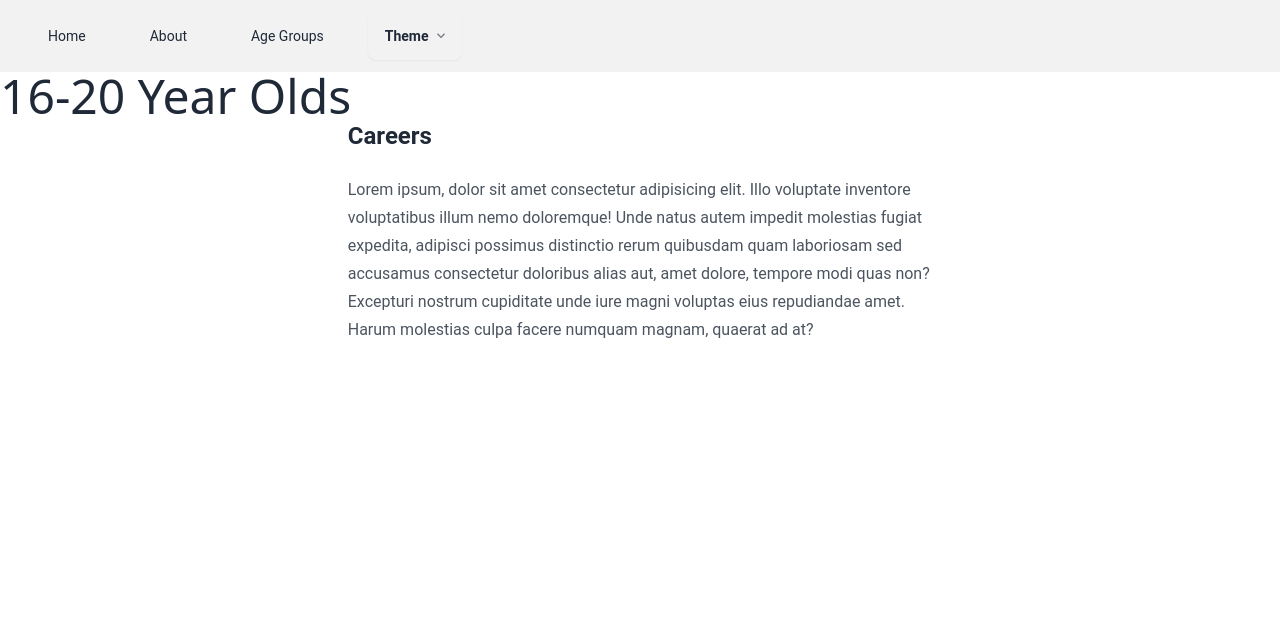
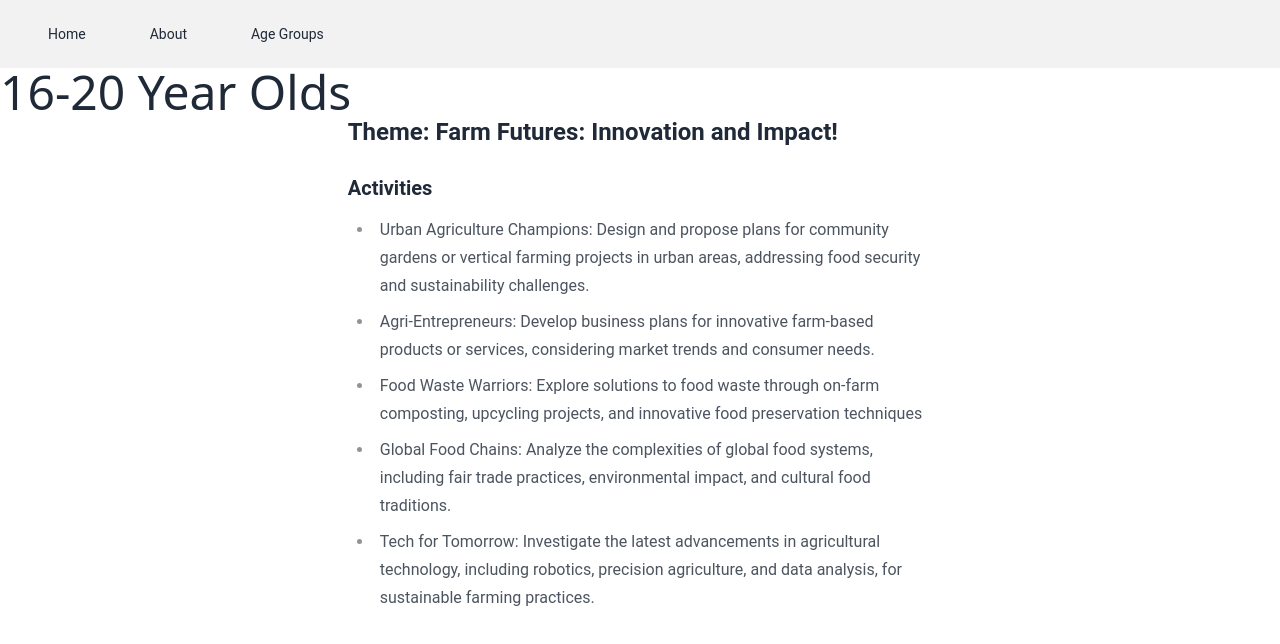
Before and after one commit to KingCarnival/agriApp3, a Nuxt app: page /agegroups/16-20 in a window 1280 px wide. Shown: the top 644 px of the page. Built offline with nearby package versions, Linux system fonts and the light colour scheme.

Commit message:
Refactor and Age Group reformat

```diff
--- a/layouts/default.vue
+++ b/layouts/default.vue
@@ -24,19 +24,7 @@
             </li>
         </ul>
     </nav>
-    <div class="dropdown">
-      <div tabindex="0" role="button" class="btn m-1">
-        Theme
-        <svg width="12px" height="12px" class="h-2 w-2 fill-current opacity-60 inline-block" xmlns="http://www.w3.org/2000/svg" viewBox="0 0 2048 2048"><path d="M1799 349l242 241-1017 1017L7 590l242-241 775 775 775-775z"></path></svg>
-      </div>
-      <ul tabindex="0" class="dropdown-content z-[1] p-2 shadow-2xl bg-base-300 rounded-box">
-        <li><input type="radio" name="theme-dropdown" class="theme-controller btn btn-sm btn-block btn-ghost justify-start" aria-label="Default" value="default"/></li>
-        <li><input type="radio" name="theme-dropdown" class="theme-controller btn btn-sm btn-block btn-ghost justify-start" aria-label="Retro" value="retro"/></li>
-        <li><input type="radio" name="theme-dropdown" class="theme-controller btn btn-sm btn-block btn-ghost justify-start" aria-label="Cyberpunk" value="cyberpunk"/></li>
-        <li><input type="radio" name="theme-dropdown" class="theme-controller btn btn-sm btn-block btn-ghost justify-start" aria-label="Valentine" value="valentine"/></li>
-        <li><input type="radio" name="theme-dropdown" class="theme-controller btn btn-sm btn-block btn-ghost justify-start" aria-label="Aqua" value="aqua"/></li>
-      </ul>
-    </div>
+
 </header>
 </div>
 <div>
--- a/pages/agegroups/11-15.vue
+++ b/pages/agegroups/11-15.vue
@@ -1,10 +1,17 @@
 <template>
     <div>
-        <h1 class="font-sans text-5xl content-center">11-15 Year Olds</h1>
+        <h1 class="font-sans text-5xl content-center ">11-15 Year Olds</h1>
         <div class="grid flex-grow h-32 card rounded-box place-items-center">
                 <article class="prose prose-bg-secondary">
-                    <h2>Activities</h2>
-                    <p>Lorem ipsum, dolor sit amet consectetur adipisicing elit. Illo voluptate inventore voluptatibus illum nemo doloremque! Unde natus autem impedit molestias fugiat expedita, adipisci possimus distinctio rerum quibusdam quam laboriosam sed accusamus consectetur doloribus alias aut, amet dolore, tempore modi quas non? Excepturi nostrum cupiditate unde iure magni voluptas eius repudiandae amet. Harum molestias culpa facere numquam magnam, quaerat ad at?</p>
+                    <h2>Theme: Farm Tech Revolution!</h2>
+                    <h3>Activities</h3>
+                    <ul>
+                        <li>Drone Detectives: Learn about the use of drones in agriculture for crop monitoring and field mapping through interactive drone challenges and simulations.</li>
+                        <li>Hydroponic Heroes: Build and maintain hydroponic gardens, understanding plant growth without soil and exploring sustainable farming practices.</li>
+                        <li>Coding for Composting: Use coding language to automate compost bin sensors and monitor temperature and moisture levels, learning about resource management and decomposition.</li>
+                        <li>Market Masters: Design and run a farmers market simulation, understanding economics, marketing, and local food systems.</li>
+                        <li>Genetic Detectives: Analyze the science behind plant breeding and genetic modification through interactive games and discussions about ethical considerations.</li>
+                    </ul>
                 </article>
             </div>
     </div>
--- a/pages/agegroups/16-20.vue
+++ b/pages/agegroups/16-20.vue
@@ -3,8 +3,15 @@
         <h1 class="font-sans text-5xl content-center">16-20 Year Olds</h1>
         <div class="grid flex-grow h-32 card rounded-box place-items-center">
             <article class="prose prose-bg-secondary">
-                <h2>Careers</h2>
-                <p>Lorem ipsum, dolor sit amet consectetur adipisicing elit. Illo voluptate inventore voluptatibus illum nemo doloremque! Unde natus autem impedit molestias fugiat expedita, adipisci possimus distinctio rerum quibusdam quam laboriosam sed accusamus consectetur doloribus alias aut, amet dolore, tempore modi quas non? Excepturi nostrum cupiditate unde iure magni voluptas eius repudiandae amet. Harum molestias culpa facere numquam magnam, quaerat ad at?</p>
+                <h2>Theme: Farm Futures: Innovation and Impact!</h2>
+                <h3>Activities</h3>
+                <ul>
+                    <li>Urban Agriculture Champions: Design and propose plans for community gardens or vertical farming projects in urban areas, addressing food security and sustainability challenges.</li>
+                    <li>Agri-Entrepreneurs: Develop business plans for innovative farm-based products or services, considering market trends and consumer needs.</li>
+                    <li>Food Waste Warriors: Explore solutions to food waste through on-farm composting, upcycling projects, and innovative food preservation techniques</li>
+                    <li>Global Food Chains: Analyze the complexities of global food systems, including fair trade practices, environmental impact, and cultural food traditions.</li>
+                    <li>Tech for Tomorrow: Investigate the latest advancements in agricultural technology, including robotics, precision agriculture, and data analysis, for sustainable farming practices.</li>
+                </ul>
             </article>
         </div>
     </div>
--- a/pages/agegroups/5-10.vue
+++ b/pages/agegroups/5-10.vue
@@ -3,8 +3,15 @@
         <h1 class="font-sans text-5xl content-center">5-10 Year Olds</h1>
         <div class="grid flex-grow h-32 card rounded-box place-items-center">
                     <article class="prose prose-bg-secondary">
-                        <h2>Activities</h2>
-                        <p>Lorem ipsum, dolor sit amet consectetur adipisicing elit. Illo voluptate inventore voluptatibus illum nemo doloremque! Unde natus autem impedit molestias fugiat expedita, adipisci possimus distinctio rerum quibusdam quam laboriosam sed accusamus consectetur doloribus alias aut, amet dolore, tempore modi quas non? Excepturi nostrum cupiditate unde iure magni voluptas eius repudiandae amet. Harum molestias culpa facere numquam magnam, quaerat ad at?</p>
+                        <h2>Theme: Farm Explorers Adventure</h2>
+                        <h3>Activities</h3>
+                        <ul>
+                            <li>Plant Detectives: Learn about different fruits and vegetables through scavenger hunts in the garden or grocery store. Identify by color, shape, and texture.</li>
+                            <li>Buggy Buddies: Explore the role of insects in the garden, creating bug hotels and learning about pollination through storytelling and craft activities</li>
+                            <li>Miniature Farms: Build miniature farms in shoeboxes or trays, planting seeds and learning about plant lifecycle, soil, and watering needs.</li>
+                            <li>Farm Fresh Feast: Cook simple recipes using ingredients grown in the garden, celebrating the connection between farm and table.</li>
+                            <li>Barnyard Olympics: Hold fun games and activities inspired by farm animals, like "egg and spoon" races or building chicken feeders from recycled materials.</li>
+                        </ul>
                     </article>
                 </div>
     </div>
--- /dev/null
+++ b/pages/app.vue
@@ -0,0 +1,15 @@
+<template>
+    <div>
+        <NuxtLayout>
+        <NuxtPage />
+      </NuxtLayout>
+    </div>
+</template>
+
+<script lang="ts">
+
+</script>
+
+<style>
+
+</style>
--- a/pages/index.vue
+++ b/pages/index.vue
@@ -1,5 +1,5 @@
 <template>
-    <div>
+    <div class="flex justify-center">
         <VitePwaManifest />
             <h1 class="font-sans text-5xl content-center">More than Farming</h1>
     </div>
```
